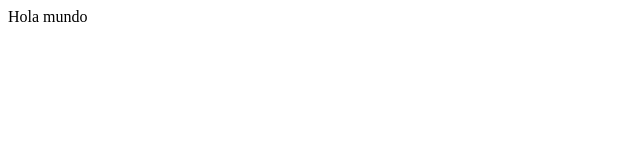
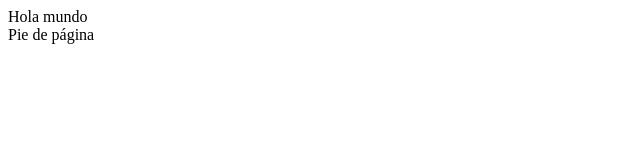
Before and after one commit to FelixR93/ExamenP2, a plain HTML site: page index.html in a window 1280 px wide. Shown: the full height of the page, 0-640 px from the left. Drawn offline with Linux system fonts and the light colour scheme.

Commit message:
Subiendo segundo commit: se agrega un pequeño parrafo

```diff
--- a/index.html
+++ b/index.html
@@ -1 +1,2 @@
 Hola mundo
+<footer>Pie de página</footer>
```
